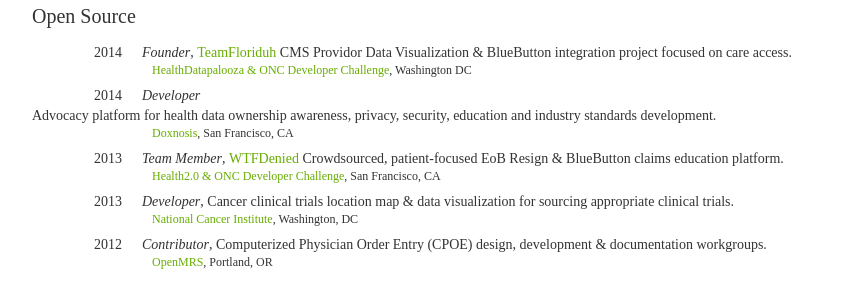
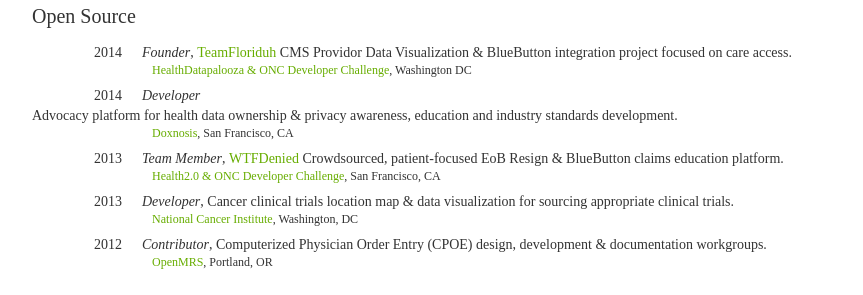
Before and after one commit to laurenstill/laurenstill.github.io, a Jekyll site: the page cv/index.html, which Jekyll copies as it is, in a window 1280 px wide. Shown: the part 1085-1380 px from the top of the page, without its empty margins (208-1071 px from the left). Built offline with Jekyll 4.4.1, drawn with Linux system fonts in a browser that asks for light colours; comment, search, counter and statistics services are not loaded.

Commit message:
Update index.html

```diff
--- a/cv/index.html
+++ b/cv/index.html
@@ -184,7 +184,7 @@
                 <li>
                     <span class="date">2014</span>
                     <span class="position">Developer</span>
-                    <span class="project">Advocacy platform for health data ownership awareness, privacy, security, education and industry standards development.</span>
+                    <span class="project">Advocacy platform for health data ownership &amp; privacy awareness, education and industry standards development.</span>
                     <span class="meta">
                     <a href="http://www.doxnosis.org">Doxnosis</a>, San Francisco, CA<br>
                     </span>
```
